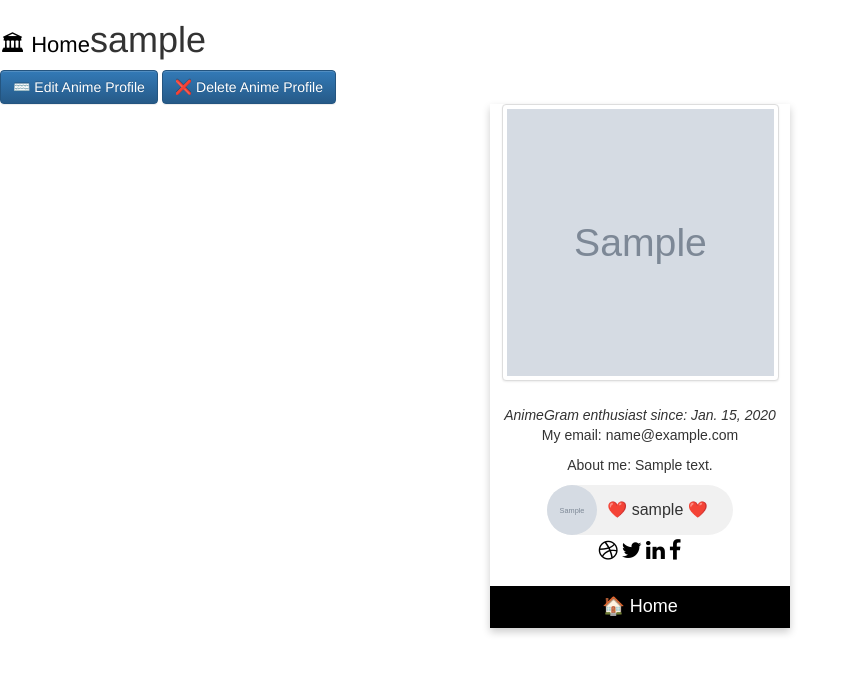
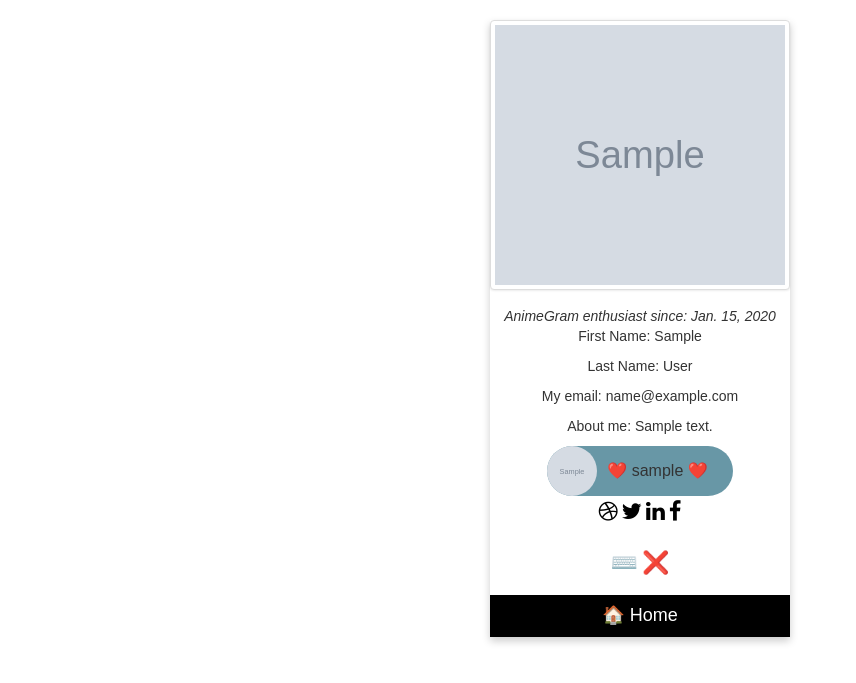
Before and after one commit to gordomathurin/capstone, a Django app: a page that uses templates/anime_user_detail.html in a window 1280 px wide. Shown: the top 683 px of the page, without its empty margins (0-856 px from the left). Run offline with Django 3.2, Linux system fonts and the light colour scheme; a user stored in the database is signed in; tables that the repository leaves empty hold one stand-in row (values such as "Sample post"); grey boxes marked "Sample" are stand-in pictures; some libraries are stand-ins or nearby versions.

Commit message:
major edit for all the pages except notifications

```diff
--- a/static/css/avatar_image.css
+++ b/static/css/avatar_image.css
@@ -5,7 +5,9 @@
     font-size: 16px;
     line-height: 50px;
     border-radius: 25px;
-    background-color: #f1f1f1;
+    background-color: #276b80b2;
+    /* background-color: #f1f1f1; */
+
   }
 
   .chip img {
--- a/templates/anime_feed_view.html
+++ b/templates/anime_feed_view.html
@@ -38,7 +38,7 @@
         {% for post in posts %} {% if post.image %}
         <a href="/postdetail/{{post.id}}/">
           <img class="img-thumbnail m-auto" src="{{ post.image.url }}" alt="Feed Image"
-            style="width: 277px; height: 277px" />
+            style="width: 300px; height: 277px" />
           <div style="margin: 24px 0;">
             <h5>Anime User :{{ post.anime_user }}</h5>
             <h5>Caption: {{ post.image_caption }}</h5>
--- a/templates/anime_user_detail.html
+++ b/templates/anime_user_detail.html
@@ -7,19 +7,20 @@
     <meta name="viewport" content="width=device-width, initial-scale=1">
     <link rel="stylesheet" href="https://cdnjs.cloudflare.com/ajax/libs/font-awesome/4.7.0/css/font-awesome.min.css">
 </head>
-<div class="">
+</br>
+<!-- <div class="">
     {% if not pro %}
     <h2> ⭕ The user you are looking for does not exist</h2>
     {% else %}
-    <h1><a href="/">🏛 Home</a>{{ pro.username }}</h1>
+    <h1><a href="/">🏛 Home</a>{{ pro.username }}</h1> -->
 <!-- <a href="/" class="btn btn-primary">✅{{ pro }}</a> -->
-    {% if request.user.id == pro.id %}
+<!-- {% if request.user.id == pro.id %}
     <a href='edit/' class="btn btn-primary">⌨️ Edit Anime Profile</a>
     <a href='delete/' class="btn btn-primary"
         onclick="return confirm('🛑 Are you 💯 sure you want to delete your anime profile 👨‍💻 ⁉️')">❌ Delete Anime
-        Profile</a>
-</div>
-{% endif %}
+        Profile</a> -->
+<!-- </div>
+{% endif %} -->
 <!-- <div class="">
     <div class="d-flex justify-content-start">
         <p class="h3"></p>
@@ -43,18 +44,19 @@
     <div class="d-flex justify-content-start flex-wrap white">
         {% if pro.avatar %}
         <img class="img-thumbnail m-auto" src="{{ pro.avatar.url }}" alt="{{pro.username}}"
-            style="width: 277px; height: 277px" />
-        <div style="margin: 24px 0;">
+            style="width: 300px; height: 270px" />
+        <div style="margin: 16px 0;">
             <i>AnimeGram enthusiast since: {{ pro.created_on }}</i>
+            <p> First Name: {{pro.first_name}}</p>
+            <p> Last Name: {{pro.last_name}}</p>
             <p>My email: {{pro.email}}</p>
             <p>About me: {{pro.about_me}}</p>
+            <!-- <p> Genre: {{pro.anime_genre}}</p> -->
             <div class="chip">
                 <img src="{{ pro.avatar.url }}" alt="Person" width="96" height="96">
-
                 ❤️
                 {{pro.username}}
                 ❤️
-
             </div>
 
             <br />
@@ -81,6 +83,15 @@
                     {% endif %}
 
                 </div>
+            </div>
+            {% if request.user.id == pro.id %}
+
+            <a href='edit/' class="">⌨️</a>
+
+            <a href='delete/' class=""
+                onclick="return confirm('🛑 Are you 💯 sure you want to delete your anime profile 👨‍💻 ⁉️')">❌</a>
+            {% endif %}
+
         </div>
         <p><a href="/">
                 <button>
--- a/templates/edit_anime_pro.html
+++ b/templates/edit_anime_pro.html
@@ -14,7 +14,7 @@
     <form method="POST" action="" class="" enctype="multipart/form-data" />
     {% csrf_token %}
     {{ form.as_p }}
-    <button type="submit">Save Profile</button>
+    <input type="submit">Save Profile</input>
     </form>
 </div>
 {% endblock %}
--- a/templates/index.html
+++ b/templates/index.html
@@ -63,7 +63,7 @@
             {% for post in posts %} {% if post.image %}
             <a href="/postdetail/{{post.id}}/">
                 <img class="img-thumbnail m-auto" src="{{ post.image.url }}" alt="{{ post.image_caption }}"
-                    style="width: 277px; height: 277px" />
+                    style="width: 280px; height: 290px" />
             </a>
             {% else %}
             <a href="/postdetail/{{post.id}}/">
```
Also changed, not shown: templates/post_detail.html (+3 -4 lines). Lines whose indentation alone changed are shown as unchanged.
